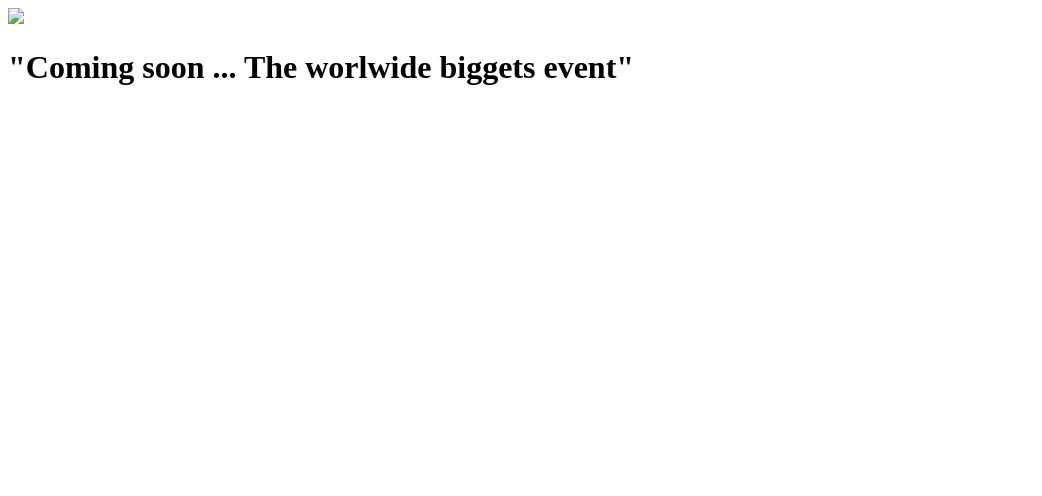
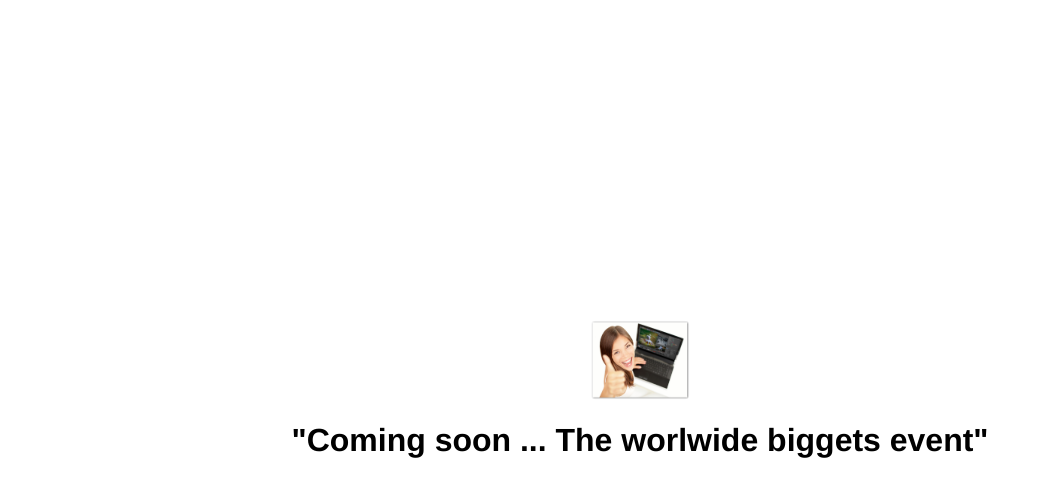
Before and after one commit to Kurtoonet/git-101, a plain HTML site: page index.html in a window 1280 px wide. Shown: the whole page, without its empty margins (0-1042 px from the left). Drawn offline with Linux system fonts and the light colour scheme.

Commit message:
Centered image and tagline

```diff
--- a/index.html
+++ b/index.html
@@ -2,9 +2,12 @@
 <html>
 <head>
 	<title></title>
+	<link rel="stylesheet" href="style.css">
 </head>
 	<body>
-		<img src="458_ITALIA_10.jpg">
-		<h1>"Coming soon ... The worlwide biggets event"</h1>
+		<div id="container">
+			<img id="logo" src="studi.png">
+			<h1>"Coming soon ... The worlwide biggets event"</h1>
+		</div>
 	</body>
 </html>
--- /dev/null
+++ b/style.css
@@ -0,0 +1,18 @@
+ body {
+ 	margin: 0;
+ 	font-family: Helvetica;
+ }
+
+#logo{
+	border-radius: 5px;
+	height: 80px;
+	width:  100px;
+}
+
+#container{
+	display: flex;
+	align-items: center;
+	justify-content: center;
+	height: 100vh;
+	flex-direction: column;
+}
```
